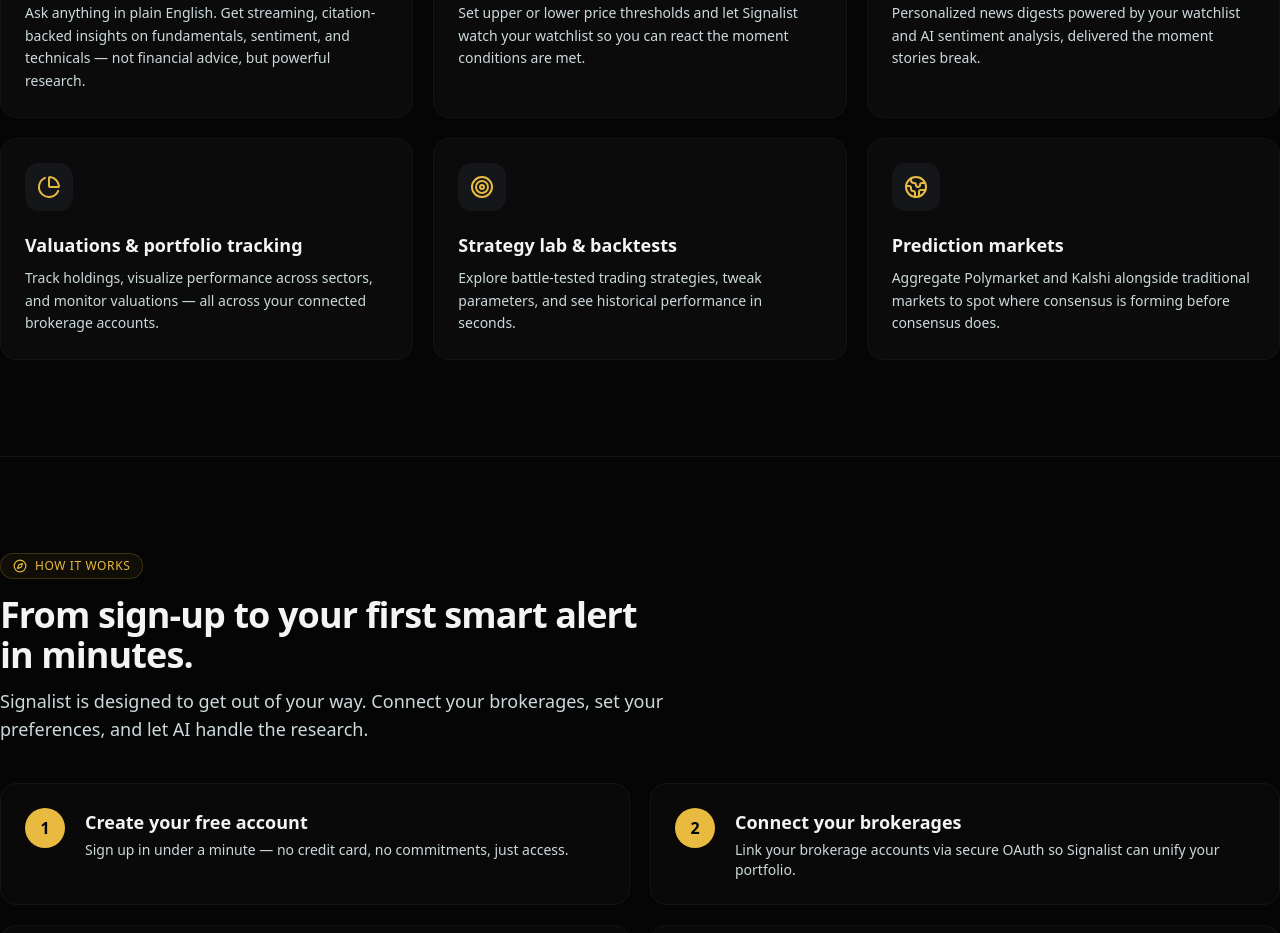
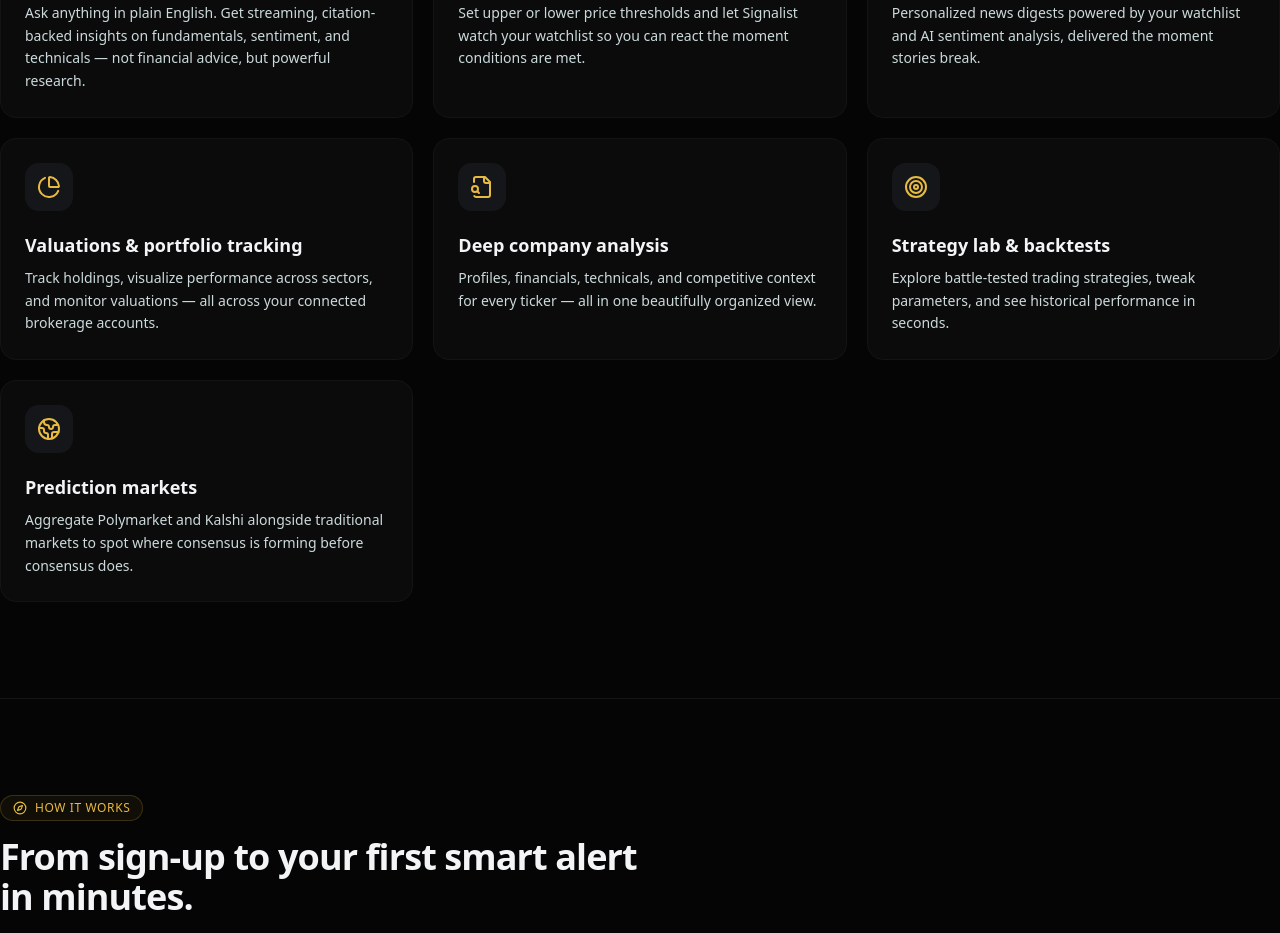
Before and after one commit to ByteStocks/bytestock-ai-web, a Next.js app: page / in a window 1280 px wide. Shown: the part 2540-3473 px from the top of the page. Built offline with nearby package versions, Linux system fonts and the light colour scheme; no server answers.

Commit message:
Chnages done

```diff
--- a/app/(marketing)/page.tsx
+++ b/app/(marketing)/page.tsx
@@ -7,6 +7,7 @@
     Brain,
     ChevronRight,
     Compass,
+    FileSearch,
     Globe2,
     LineChart,
     Link2,
@@ -64,6 +65,12 @@
         title: "Valuations & portfolio tracking",
         description:
             "Track holdings, visualize performance across sectors, and monitor valuations — all across your connected brokerage accounts.",
+    },
+    {
+        icon: FileSearch,
+        title: "Deep company analysis",
+        description:
+            "Profiles, financials, technicals, and competitive context for every ticker — all in one beautifully organized view.",
     },
     {
         icon: Target,
--- a/app/(marketing)/terms/page.tsx
+++ b/app/(marketing)/terms/page.tsx
@@ -1,6 +1,6 @@
 import type { Metadata } from "next";
 import Link from "next/link";
-import { FileText, Clock, Mail, ShieldCheck, Globe, Lock, Server } from "lucide-react";
+import { FileText, Clock, Mail, Globe, Lock, Server } from "lucide-react";
 
 export const metadata: Metadata = {
     title: "Terms of Service · Signalist",
--- a/package.json
+++ b/package.json
@@ -65,6 +65,7 @@
     "dotenv": "^16.4.5",
     "inngest": "^3.54.0",
     "lucide-react": "^0.542.0",
+    "mongoose": "^9.9.4",
     "next": "15.5.9",
     "next-themes": "^0.4.6",
     "nodemailer": "^7.0.6",
```
Also changed, not shown: 1 other file (tests, documents, lock files or other folders).
